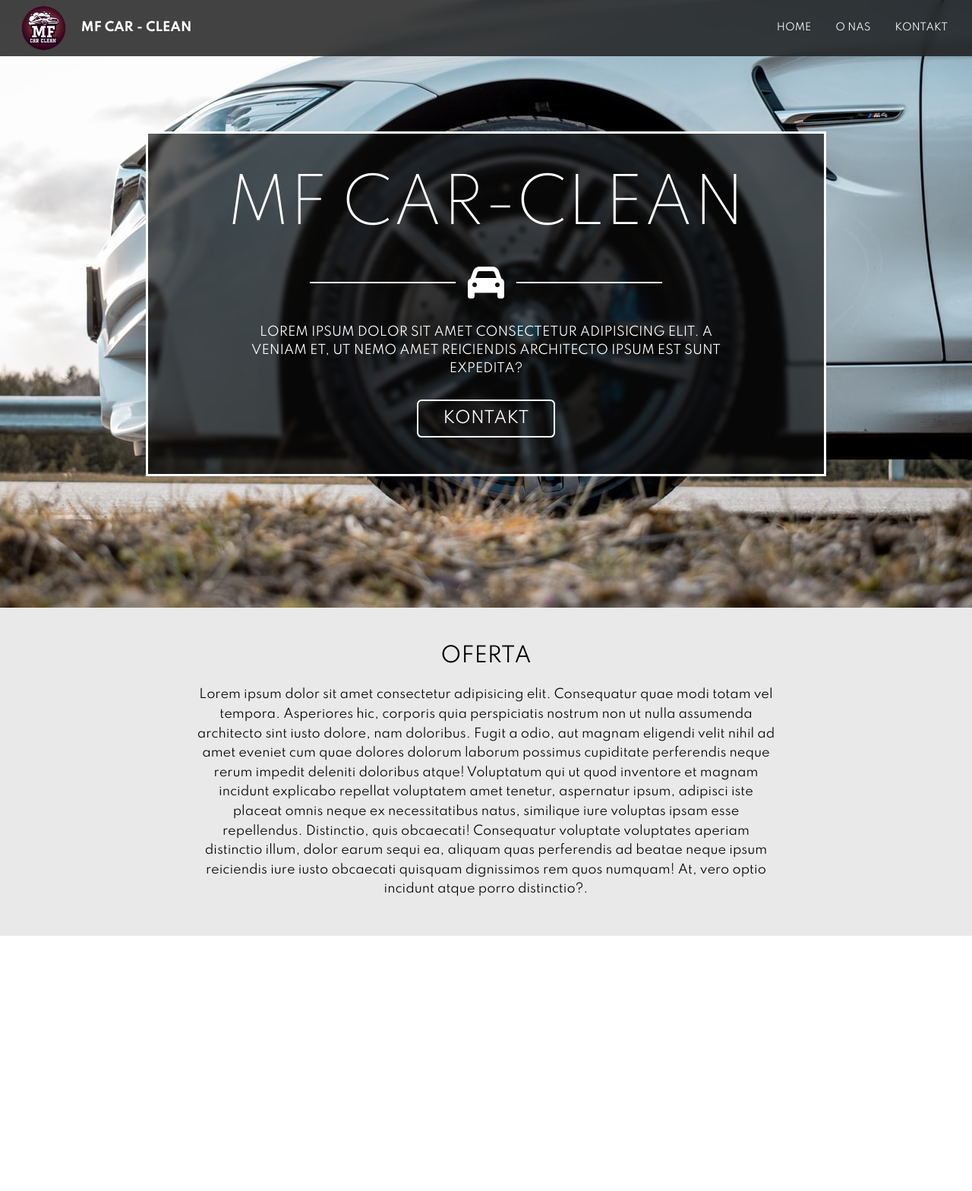
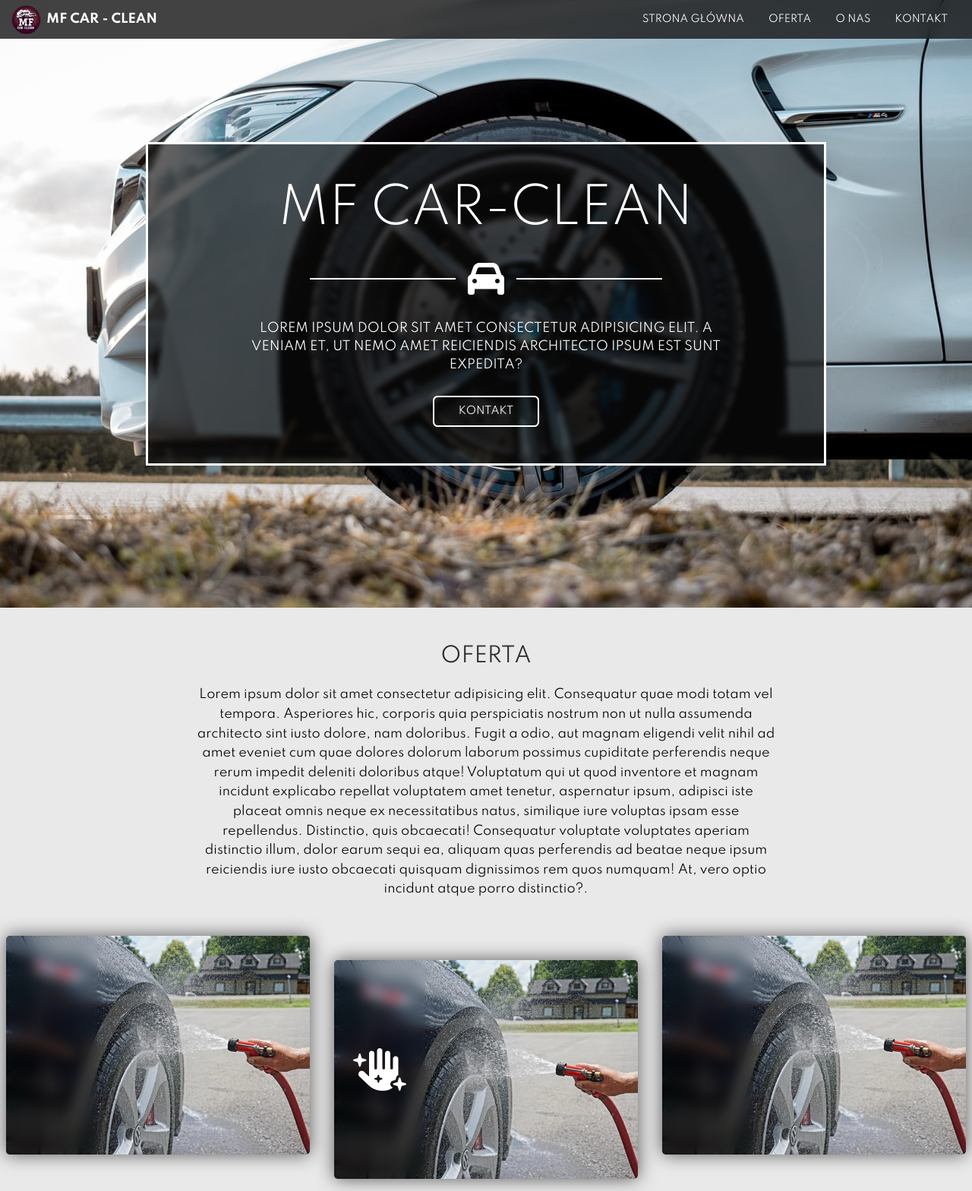
Before and after one commit to Borub-ar/MF_Car-Clean, a website built with Parcel: page index.html in a window 1280 px wide. Shown: the whole page at 76% size. Before the commit the page ends 1232 px from the top, so only its background shows below. Built offline with nearby package versions, Linux system fonts and the light colour scheme.

Commit message:
Add offer section

```diff
--- a/index.html
+++ b/index.html
@@ -17,14 +17,15 @@
 
 <body>
     <div data-scroll-container id="fixed">
-        <nav class="navbar"  data-scroll data-scroll-sticky data-scroll-target="#fixed">
+        <nav class="navbar" data-scroll data-scroll-sticky data-scroll-target="#fixed">
             <div class="logo">
                 <img class="navbar-logo" src="./src/img/elements/logo.png" alt="company logo">
                 <p class="logo-text">MF CAR - CLEAN</p>
             </div>
 
             <ul class="navigation">
-                <li class="navigation-item"><a href="#">HOME</a></li>
+                <li class="navigation-item"><a href="#">STRONA GŁÓWNA</a></li>
+                <li class="navigation-item"><a href="#">OFERTA</a></li>
                 <li class="navigation-item"><a href="#">O NAS</a></li>
                 <li class="navigation-item"><a href="#">KONTAKT</a></li>
             </ul>
@@ -36,21 +37,59 @@
             <div class="slide slide-three"></div>
 
             <div class="hero-inner">
-                <h1>MF CAR-CLEAN</h1>
+                <div class="title-layer">
+                    <h1>MF CAR-CLEAN</h1>
+                </div>
+
                 <div class="hero-divider">
                     <div class="divider-line"></div>
                     <i class="car-icon fas fa-car"></i>
                     <div class="divider-line"></div>
                 </div>
-                <p class="hero-text">Lorem ipsum dolor sit amet consectetur adipisicing elit. A veniam et, ut nemo amet reiciendis architecto ipsum est sunt expedita?</p>
+                <p class="hero-text">Lorem ipsum dolor sit amet consectetur adipisicing elit. A veniam et, ut nemo amet
+                    reiciendis architecto ipsum est sunt expedita?</p>
                 <button class="hero-btn">KONTAKT</button>
             </div>
         </header>
 
         <main>
-            <section class="offer">
-                <h2>OFERTA</h2>
-                <p class="offer-text">Lorem ipsum dolor sit amet consectetur adipisicing elit. Consequatur quae modi totam vel tempora. Asperiores hic, corporis quia perspiciatis nostrum non ut nulla assumenda architecto sint iusto dolore, nam doloribus. Fugit a odio, aut magnam eligendi velit nihil ad amet eveniet cum quae dolores dolorum laborum possimus cupiditate perferendis neque rerum impedit deleniti doloribus atque! Voluptatum qui ut quod inventore et magnam incidunt explicabo repellat voluptatem amet tenetur, aspernatur ipsum, adipisci iste placeat omnis neque ex necessitatibus natus, similique iure voluptas ipsam esse repellendus. Distinctio, quis obcaecati! Consequatur voluptate voluptates aperiam distinctio illum, dolor earum sequi ea, aliquam quas perferendis ad beatae neque ipsum reiciendis iure iusto obcaecati quisquam dignissimos rem quos numquam! At, vero optio incidunt atque porro distinctio?.</p>
+            <section class="offer-section">
+                <div class="offer-inner">
+                    <h2>OFERTA</h2>
+                    <p class="offer-text">Lorem ipsum dolor sit amet consectetur adipisicing elit. Consequatur quae modi
+                        totam vel tempora. Asperiores hic, corporis quia perspiciatis nostrum non ut nulla assumenda
+                        architecto sint iusto dolore, nam doloribus. Fugit a odio, aut magnam eligendi velit nihil ad
+                        amet
+                        eveniet cum quae dolores dolorum laborum possimus cupiditate perferendis neque rerum impedit
+                        deleniti doloribus atque! Voluptatum qui ut quod inventore et magnam incidunt explicabo repellat
+                        voluptatem amet tenetur, aspernatur ipsum, adipisci iste placeat omnis neque ex necessitatibus
+                        natus, similique iure voluptas ipsam esse repellendus. Distinctio, quis obcaecati! Consequatur
+                        voluptate voluptates aperiam distinctio illum, dolor earum sequi ea, aliquam quas perferendis ad
+                        beatae neque ipsum reiciendis iure iusto obcaecati quisquam dignissimos rem quos numquam! At,
+                        vero
+                        optio incidunt atque porro distinctio?.</p>
+
+                    <div class="cards-container">
+                        <div class="card">
+                            <div class="card-bg"></div>
+                            <div class="card-blur"></div>
+                        </div>
+                        <div class="card">
+                            <div class="card-bg"></div>
+                            <div class="card-blur">
+                                <i class="card-icon fas fa-hand-sparkles"></i>
+                            </div>
+                        </div>
+                        <div class="card">
+                            <div class="card-bg"></div>
+                            <div class="card-blur"></div>
+                        </div>
+                    </div>
+                </div>
+            </section>
+
+            <section>
+
             </section>
         </main>
     </div>
--- a/src/app/app.js
+++ b/src/app/app.js
@@ -2,9 +2,10 @@
 import 'regenerator-runtime/runtime';
 import LocomotiveScroll from 'locomotive-scroll';
 
-const navbarLogo = document.querySelector('.navbar-logo');
-const hero = document.querySelector('.hero');
+// const navbarLogo = document.querySelector('.navbar-logo');
+// const hero = document.querySelector('.hero');
 const slides = document.querySelectorAll('.slide');
+const offerSecInner = document.querySelector('.offer-inner');
 
 const global = {
     slideIndex: 0
@@ -25,16 +26,29 @@
 }, 7000)
 
 
-const shrinkNav = function(entries) {
+// const shrinkNav = function(entries) {
+//     const [entry] = entries;
+
+//     if (entry.isIntersecting) navbarLogo.style.maxHeight = '4.4rem';
+//     else navbarLogo.style.maxHeight = '3rem';
+// }
+
+// const navObserver = new IntersectionObserver(shrinkNav, {
+//     root: null,
+//     threshold: 0.95
+// })
+
+// navObserver.observe(hero)
+
+const showSection = function(entries) {
     const [entry] = entries;
 
-    if (entry.isIntersecting) navbarLogo.style.maxHeight = '4.6rem';
-    else navbarLogo.style.maxHeight = '3rem';
-}
+    if (entry.isIntersecting) offerSecInner.classList.add('offer-inner-show');
+};
 
-const navObserver = new IntersectionObserver(shrinkNav, {
+const sectionObserver = new IntersectionObserver(showSection, {
     root: null,
-    threshold: 0.95
+    threshold: 0.1
 })
 
-navObserver.observe(hero)
+sectionObserver.observe(offerSecInner)
--- a/src/styles/style.css
+++ b/src/styles/style.css
@@ -22,7 +22,37 @@
     font-family: 'Spartan', sans-serif;
 }
 
+@keyframes opacityChange {
+    0% {
+        opacity: 0;
+    }
+    100% {
+        opacity: 1;
+    }
+}
 
+
+@keyframes slideInLeft {
+    0% {
+        opacity: 0;
+        transform: translateX(-70%);
+    }
+    100% {
+        opacity: 1;
+        transform: translateX(0);
+    }
+}
+
+@keyframes slideInRight {
+    0% {
+        opacity: 0;
+        transform: translateX(70%);
+    }
+    100% {
+        opacity: 1;
+        transform: translateX(0);
+    }
+}
 
 
 
@@ -37,13 +67,13 @@
     left: 0;
     z-index: 3;
     display: flex;
-    padding: 0 2rem;
+    padding: .1rem 2rem;
     justify-content: space-between;
     align-items: center;
     width: 100%;
     background-color: rgba(26, 26, 26, 0.822);
     color: var(--white-elements);
-    backdrop-filter: blur(6px);
+    backdrop-filter: blur(8px);
 }
 
 .logo {
@@ -53,9 +83,9 @@
 }
 
 .navbar-logo {
-    height: 5rem;
+    max-height: 3rem;
     margin-left: -2.5rem;
-    transition: max-height .3s linear;
+    /* transition: max-height .3s ease-in-out; */
 }
 
 .logo-text {
@@ -102,8 +132,6 @@
 
 
 
-
-
 .hero {
     position: relative;
     display: flex;
@@ -121,17 +149,17 @@
 }
 
 .slide-one {
-    background: url('../img/backgrounds/mason-jones-9e_ssIz4jB4-unsplash.jpg') center;
+    background: url('../img/backgrounds/mason-jones-9e_ssIz4jB4-unsplash.jpg') center no-repeat;
     opacity: 0;
 }
 
 .slide-two {
-    background: url('../img/backgrounds/artiom-vallat-BTLYDyrFefk-unsplash.jpg') center;
+    background: url('../img/backgrounds/artiom-vallat-BTLYDyrFefk-unsplash.jpg') center no-repeat;
     opacity: 0;
 }
 
 .slide-three {
-    background: url('../img/backgrounds/pavel-keyzik-WvXh5EVm.jpg') center;
+    background: url('../img/backgrounds/pavel-keyzik-WvXh5EVm.jpg') center no-repeat;
 }
 
 .hero-inner {
@@ -147,11 +175,17 @@
     backdrop-filter: blur(3px);
 }
 
+.title-layer {
+    overflow: hidden;
+    animation: slideInLeft 1.5s ease-in-out;
+}
+
 h1 {
+    position: relative;
     color: rgb(255, 255, 255);
-    font-weight: 200;
-    font-size: 5rem;
-    /* text-shadow: 2px 2px 2px rgb(255, 187, 170); */
+    font-weight: 300;
+    animation: slideInRight 1.5s ease-in-out;
+    font-size: 4rem;
 }
 
 .hero-divider {
@@ -167,10 +201,19 @@
     background-color: var(--white-elements);
 }
 
+.divider-line:first-of-type {
+    animation: slideInLeft 1.4s ease-in-out;
+}
+
+.divider-line:last-of-type {
+    animation: slideInRight 1.4s ease-in-out;
+}
+
 .car-icon {
     color: var(--white-elements);
     margin: 0 1rem;
     font-size: 3rem;
+    animation: opacityChange 2s ease-in-out;
 }
 
 .hero-text {
@@ -179,6 +222,7 @@
     color: var(--white-elements);
     margin: 1.8rem 0;
     text-transform: uppercase;
+    animation: opacityChange 2s ease-in-out;
 }
 
 .hero-btn {
@@ -189,9 +233,9 @@
     padding: .7rem 2rem;
     color: var(--white-elements);
     border-radius: .4rem;
-    font-size: 1.3rem;
     font-weight: 400;
     transition: background-color .3s ease-in-out, color .3s ease-in-out;
+    animation: opacityChange 2s ease-in-out;
 }
 
 .hero-btn:hover {
@@ -204,20 +248,32 @@
 
 
 
+.offer-section {
+    background-color: rgb(233, 233, 233);
+    padding: 3rem 0;
+}
+
+.offer-inner {
+    display: flex;
+    align-items: center;
+    justify-content: center;
+    flex-direction: column;
+    opacity: 0;
+    transform: translateY(20%);
+    transition: opacity 1s ease-in-out, transform 1s ease-in-out;
+}
+
+
+.offer-inner-show {
+    opacity: 1;
+    transform: translateY(0);
+}
 
 h2 {
     margin-bottom: 1.4rem;
     font-weight: 400;
     font-size: 1.7rem;
-}
-
-.offer {
-    display: flex;
-    justify-content: center;
-    align-items: center;
-    flex-direction: column;
-    background-color: rgb(233, 233, 233);
-    padding: 3rem 0;
+    color: rgb(46, 46, 46);
 }
 
 .offer-text {
@@ -225,3 +281,72 @@
     text-align: center;
     line-height: 1.6;
 }
+
+
+
+
+
+
+
+
+
+
+
+.cards-container {
+    display: flex;
+    gap: 2rem;
+    margin-top: 3rem;
+}
+
+.card {
+    position: relative;
+    overflow: hidden;
+    border-radius: .3rem;
+    min-height: 18rem;
+    min-width: 25rem;
+    box-shadow: 0px 0px 23px 0px rgba(0,0,0,0.63);
+    cursor: pointer;
+}
+
+.card:hover .card-blur {
+    transform: scaleX(.1%);
+}
+
+.card:hover .card-bg {
+    transform: scale(1.05);
+}
+
+.link-icon:hover .icon-icon {
+    transform: translateX(50%);
+}
+
+.card-blur {
+    overflow: hidden;
+    position: absolute;
+    inset: 0 70% 0 0;
+    backdrop-filter: blur(8px);
+    transform-origin: left;
+    transition: transform .3s ease-in-out;
+    display: flex;
+    justify-content: center;
+    align-items: center;
+}
+
+.card:nth-of-type(2) {
+    position: relative;
+    bottom: -2rem;
+}
+
+.card-bg {
+    width: 100%;
+    height: 100%;
+    background: url('../img/elements/hugo-b-oMqIt9JwkVs-unsplash.jpg') center no-repeat;
+    background-size: cover;
+    transition: transform .3s ease-in-out;
+}
+
+.card-icon {
+    color: white;
+    font-size: 3.5rem;
+    transition: transform 1s ease-in-out;
+}
```
Also changed, not shown: src/img/elements/hugo-b-oMqIt9JwkVs-unsplash.jpg (added).
